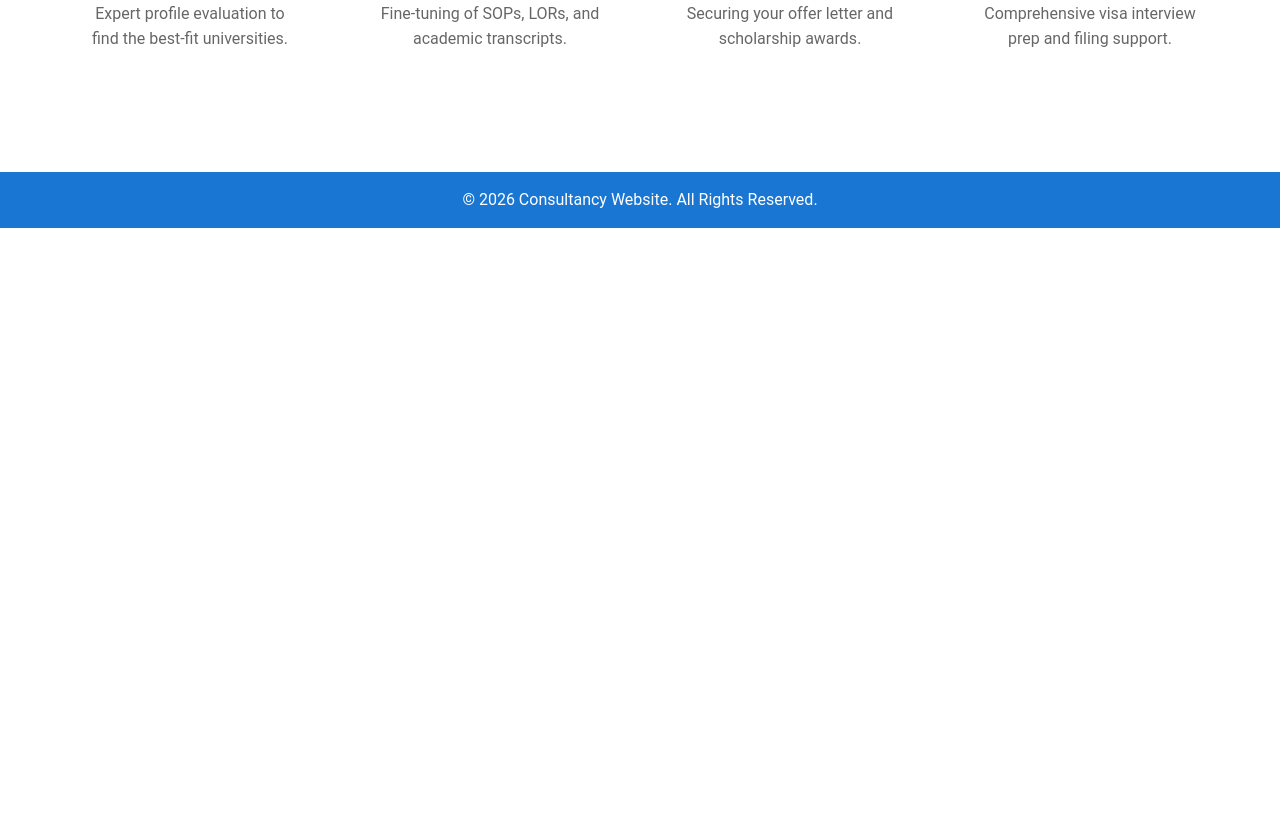
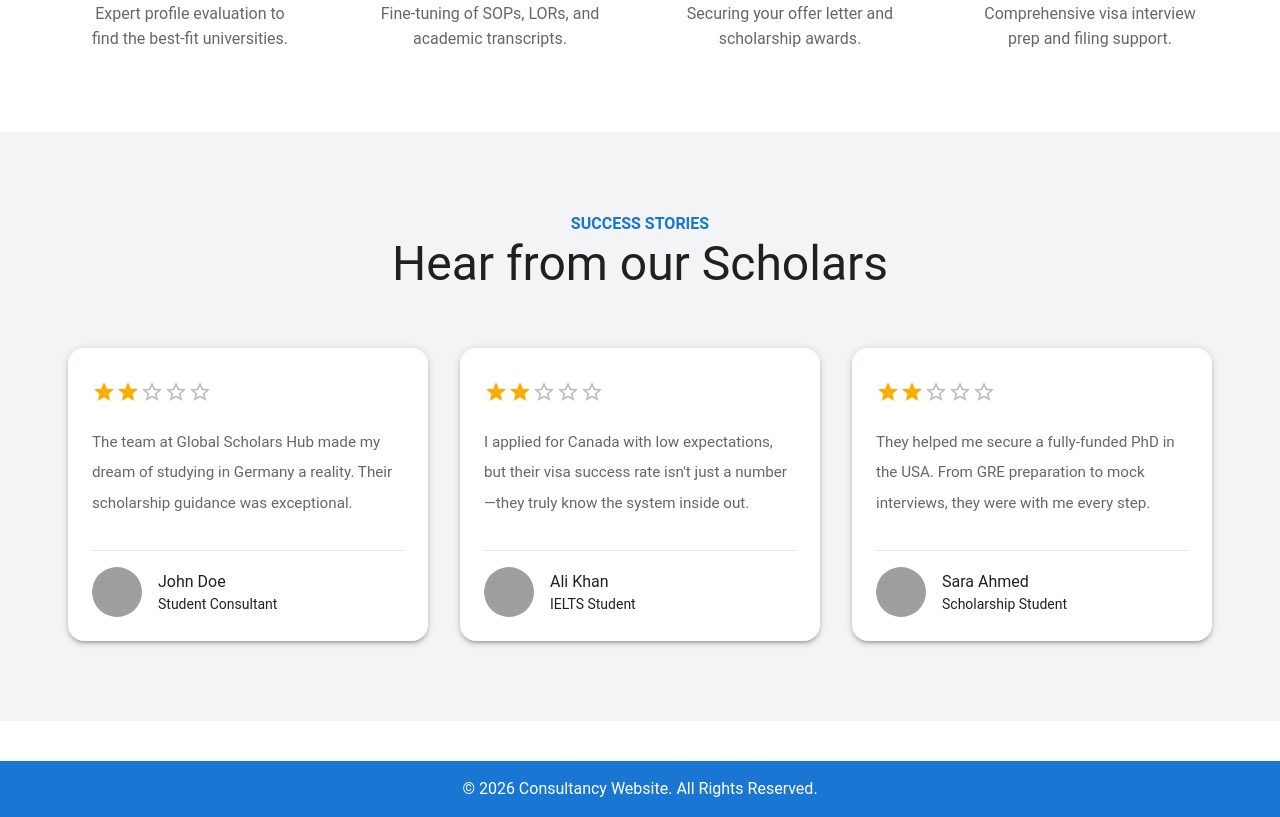
Before and after one commit to Habibkhanproject/My-consultancy-website, a React (Vite) app: page / in a window 1280 px wide. Shown: the part 2720-3537 px from the top of the page. Before the commit the page ends 2948 px from the top, so only its background shows below. Built offline with nearby package versions, Linux system fonts and the light colour scheme; grey boxes are pictures that could not be loaded.

Commit message:
Make MainSection

```diff
--- /dev/null
+++ b/src/components/MainSection .jsx
@@ -0,0 +1,125 @@
+import React from "react";
+import { Box, Typography, Paper, Avatar } from "@mui/material";
+import StarIcon from "@mui/icons-material/Star";
+import BasicRating from "../icons/BasicRating";
+
+const data = [
+  {
+    icon: <BasicRating />,
+    name: "John Doe",
+    role: "Student Consultant",
+    desc: "The team at Global Scholars Hub made my dream of studying in Germany a reality. Their scholarship guidance was exceptional.",
+    img: "https://i.pravatar.cc/150?img=3",
+  },
+  {
+    icon: <BasicRating />,
+    name: "Ali Khan",
+    role: "IELTS Student",
+    desc: "I applied for Canada with low expectations, but their visa success rate isn't just a number—they truly know the system inside out.",
+    img: "https://i.pravatar.cc/150?img=5",
+  },
+  {
+    icon: <BasicRating />,
+    name: "Sara Ahmed",
+    role: "Scholarship Student",
+    desc: "They helped me secure a fully-funded PhD in the USA. From GRE preparation to mock interviews, they were with me every step.",
+    img: "https://i.pravatar.cc/150?img=7",
+  },
+];
+
+const MainSection = () => {
+  return (
+    <Box sx={{ py: 10, px: 3, textAlign: "center", bgcolor: "#f2f4f6" }}>
+
+      {/* Small Header */}
+      <Typography sx={{ color: "#1976d2", fontWeight: 600 }}>
+        SUCCESS STORIES
+      </Typography>
+
+      {/* Large Header */}
+      <Typography variant="h3" fontWeight={700} mt={4} mb={6}>
+        Hear from our Scholars
+      </Typography>
+
+      {/* CONTAINER */}
+      <Box
+        sx={{
+          display: "flex",
+          justifyContent: "center",
+          gap: 4,
+          flexWrap: "wrap",
+          flexDirection: { xs: "column", sm: "row" }, // ✅ responsive
+          alignItems: "center",
+          maxWidth: "1200px",
+          margin: "0 auto",
+          mt: 7,
+        }}
+      >
+        {data.map((item, index) => (
+          <Paper
+            key={index}
+            elevation={3}
+            sx={{
+              width: { xs: "100%", sm: 340, md: 360 }, // ✅ responsive width
+              p: { xs: 2, sm: 3 }, // ✅ responsive padding
+              borderRadius: 4,
+              textAlign: "left",
+              display: "flex",
+              flexDirection: "column",
+              justifyContent: "space-between",
+              minHeight: { xs: 220, sm: 200 },
+              transition: "0.3s",
+
+              "&:hover": {
+                transform: "translateY(-5px)",
+              },
+            }}
+          >
+            {/* ICON */}
+            <Box sx={{ display: "flex", mt: { xs: 0, sm: 1 }, mb: 2 }}>
+              {item.icon}
+            </Box>
+
+            {/* PARAGRAPH */}
+            <Typography
+              variant="body2"
+              sx={{
+                color: "text.secondary",
+                lineHeight: 2,
+                fontSize: { xs: "0.9rem", sm: "0.95rem" }, // ✅ responsive text
+              }}
+            >
+              {item.desc}
+            </Typography>
+
+            {/* PROFILE SECTION */}
+            <Box
+              sx={{
+                display: "flex",
+                alignItems: "center",
+                gap: 2,
+                mt: { xs: 2, sm: 4 }, // ✅ responsive spacing
+                borderTop: "1px solid #e5e7eb",
+                pt: 2,
+              }}
+            >
+              <Avatar src={item.img} sx={{ width: 50, height: 50 }} />
+
+              <Box>
+                <Typography fontWeight={700}>
+                  {item.name}
+                </Typography>
+
+                <Typography variant="body2" color="text.secondary">
+                  {item.role}
+                </Typography>
+              </Box>
+            </Box>
+          </Paper>
+        ))}
+      </Box>
+    </Box>
+  );
+};
+
+export default MainSection;
--- /dev/null
+++ b/src/icons/BasicRating.jsx
@@ -0,0 +1,20 @@
+import * as React from "react";
+import Box from "@mui/material/Box";
+import Rating from "@mui/material/Rating";
+import Typography from "@mui/material/Typography";
+
+export default function BasicRating() {
+  const [value, setValue] = React.useState(2);
+
+  return (
+    <Box>
+      <Rating
+        name="simple-controlled"
+        value={value}
+        onChange={(event, newValue) => {
+          setValue(newValue || 0); // ✅ safe fallback
+        }}
+      />
+    </Box>
+  );
+}
--- a/src/pages/Home.jsx
+++ b/src/pages/Home.jsx
@@ -3,6 +3,7 @@ import HeroSection from "../components/HeroSection";
 import Boxes from "../components/Boxes";
 import AboutSection from "../components/AboutSection";
 import FlowSection from "../components/FlowSection";
+import MainSection from "../components/MainSection ";
 
 const Home = () => {
   return (
@@ -11,6 +12,7 @@ const Home = () => {
     <Boxes/>
     <AboutSection/>
     <FlowSection/>
+    <MainSection/>
     </Box>
   );
 };
```
